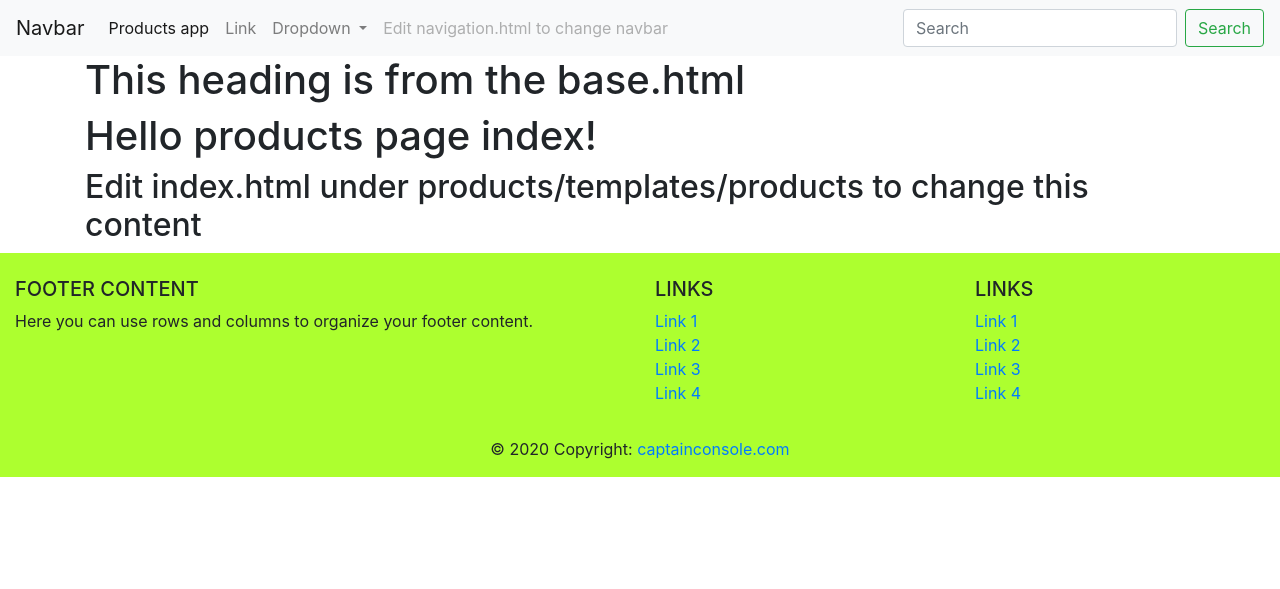
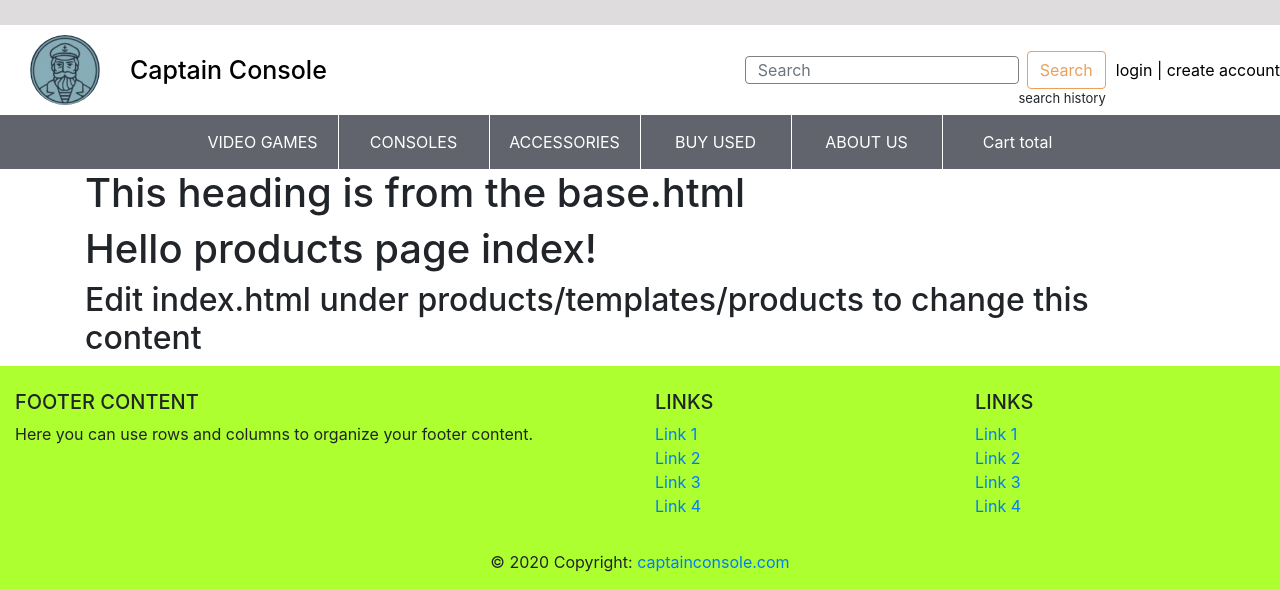
Before and after one commit to gummigun/captainconsole-git, a Django app: page / in a window 1280 px wide. Shown: the top 589 px of the page. Run offline with Django 3.2, Linux system fonts and the light colour scheme; data that the repository does not hold is empty; some libraries are stand-ins or nearby versions.

Commit message:
feat: created the header template

```diff
--- /dev/null
+++ b/src/static/css/header.css
@@ -0,0 +1,149 @@
+body {
+  background-color: white;
+  margin: 0;
+}
+
+a:hover {
+  color: white;
+  text-decoration: none;
+}
+
+
+.Header {
+  display: flex;
+  flex-direction: column;
+}
+
+.Header_logo {
+  width: 70px;
+  height: 70px;
+  border-radius: 100%;
+  margin: 0px 30px
+}
+
+.Header__beautySpace {
+  background-color: #dedcdc;
+  height: 25px;
+  width: 100%;
+}
+
+.Header__body {
+  background-color: white;
+  height: 90px;
+  width: 100%;
+  display: flex;
+  flex-direction: row;
+  align-items: center;
+}
+
+.Header__logoImg {
+  width: 50px;
+  height: 50px;
+  margin: 0px 40px 0px 60px;
+}
+
+.Header__title {
+  margin: 0px 45px 0px 0px;
+  color: black;
+  font-size: 25px;
+}
+
+
+.Header__searchForm {
+  height: 28px;
+  border: 1px solid grey;
+  border-radius: 4px;
+}
+
+.Header__searchWrapper {
+  display: flex;
+  flex-flow: column;
+  align-items: flex-end;
+  margin-top: 20px;
+  flex: 1;
+}
+
+.Header__searchWrapperInner {
+  width: 100%;
+  display: flex;
+  justify-content: flex-end;
+  align-items: center;
+}
+
+.Header__searchButton {
+  background-color: white;
+  color: #ECA05A;
+  border-color: #ECA05A;
+}
+
+.Header__searchButton:active {
+  background-color: #ECA05A;
+  border-color: #ECA05A;
+  color: white;
+}
+
+.Header__searchButton:hover {
+  background-color: #ECA05A;
+  border-color: #ECA05A;
+  color: white;
+}
+.Header__searchHistory{
+  font-size: 13px;
+}
+
+.Header__userWrapper {
+  margin-left: 10px;
+}
+
+.User__login {
+  border: none;
+  background-color: white;
+  padding: 0;
+
+}
+
+.User__login:hover{
+  color:  #ECA05A;
+}
+
+.User__createAccount {
+  border: none;
+  background-color: white;
+  padding: 0;
+
+}
+.User__createAccount:hover {
+  color:  #ECA05A;
+}
+
+.Header__navbar {
+  background-color: #61646d;
+  width: 100%;
+  display: flex;
+  justify-content: center;
+}
+
+.Header__navbarBorder {
+  display: block;
+  background-color: #FFFFFF;
+  width: 1px;
+}
+
+.Header__navbarItem {
+  width: 150px;
+  display: flex;
+  justify-content: center;
+  align-items: center;
+  color: white;
+  height: 100%;
+  padding: 15px;
+}
+
+.Header__navbarItem:active {
+  background-color: lightgrey
+}
+
+.Header__navbarItem:hover {
+  background-color: lightgrey;
+  color: #61646d;
+}
--- a/src/templates/base.html
+++ b/src/templates/base.html
@@ -1,14 +1,16 @@
 {% load static %}
 <!DOCTYPE html>
 <html lang="en">
+
 <head>
     <meta charset="UTF-8">
     <title>Title</title>
     <link rel="stylesheet" href="https://stackpath.bootstrapcdn.com/bootstrap/4.4.1/css/bootstrap.min.css" integrity="sha384-Vkoo8x4CGsO3+Hhxv8T/Q5PaXtkKtu6ug5TOeNV6gBiFeWPGFN9MuhOf23Q9Ifjh" crossorigin="anonymous">
     <link rel="stylesheet" href="{% static 'css/main.css' %}">
+    <link rel="stylesheet" href="{% static 'css/header.css' %}">
 </head>
 <body>
-    {% include 'navigation.html' %}
+    {% include 'header.html' %}
     <div class="container">
         <h1>This heading is from the base.html</h1>
         {% block content %}
--- /dev/null
+++ b/src/templates/header.html
@@ -0,0 +1,64 @@
+{% load static %}
+<header class="Header">
+  <div class="Header__beautySpace"></div>
+
+  <div class="Header__body">
+    <a href="#"><img class="Header_logo" src="{% static "images/captain_console.png" %}" alt="Captain Console logo"></img></a>
+    <a href="#"><h1 class="Header__title">Captain Console</h1></a>
+    <div class="Header__searchWrapper">
+      <!--
+          <div class="Header__searchWrapperInner">
+          <input class="Header__searchForm" type="text"  name="search">
+          <button class="Header__searchButton">search</button>
+        </div>
+ -->
+ <form class="form-inline my-2 my-lg-0">
+  <input class="Header__searchForm form-control mr-sm-2" type="search" placeholder="Search" aria-label="Search">
+  <button class="Header__searchButton btn btn-outline my-2 my-sm-0" type="submit">Search</button>
+</form>
+      <span class="Header__searchHistory">search history</span>
+    </div>
+    <div class="Header__userWrapper">
+      <a href="#login_page"><button class="User__login">login |</button></a>
+        <a href="#create_account_page"> <button class="User__createAccount">create account</button></a>
+    </div>
+  </div>
+
+
+  <div class="Header__navbar">
+    <a href="#" class="Header__navbarItem">
+      VIDEO GAMES
+    </a>
+
+    <span class="Header__navbarBorder"></span>
+
+    <a href="#"class="Header__navbarItem">
+      CONSOLES
+    </a>
+
+    <span class="Header__navbarBorder"></span>
+
+    <a href="#" class="Header__navbarItem">
+      ACCESSORIES
+    </a>
+
+    <span class="Header__navbarBorder"></span>
+
+    <a href="#" class="Header__navbarItem">
+      BUY USED
+    </a>
+
+    <span class="Header__navbarBorder"></span>
+
+    <a href="#" class="Header__navbarItem">
+      ABOUT US
+    </a>
+
+    <span class="Header__navbarBorder"></span>
+
+    <a href="#" class="Header__navbarItem">
+      Cart total
+    </a>
+  </div>
+
+</header>
--- a/src/templates/navigation.html
+++ /dev/null
@@ -1,35 +0,0 @@
-<nav class="navbar navbar-expand-lg navbar-light bg-light">
-    <a class="navbar-brand" href="#">Navbar</a>
-    <button class="navbar-toggler" type="button" data-toggle="collapse" data-target="#navbarSupportedContent" aria-controls="navbarSupportedContent" aria-expanded="false" aria-label="Toggle navigation">
-        <span class="navbar-toggler-icon"></span>
-    </button>
-
-    <div class="collapse navbar-collapse" id="navbarSupportedContent">
-        <ul class="navbar-nav mr-auto">
-            <li class="nav-item active">
-                <a class="nav-link" href="{% url 'products' %}">Products app <span class="sr-only">(current)</span></a>
-            </li>
-            <li class="nav-item">
-                <a class="nav-link" href="#">Link</a>
-            </li>
-            <li class="nav-item dropdown">
-                <a class="nav-link dropdown-toggle" href="#" id="navbarDropdown" role="button" data-toggle="dropdown" aria-haspopup="true" aria-expanded="false">
-                  Dropdown
-                </a>
-                <div class="dropdown-menu" aria-labelledby="navbarDropdown">
-                    <a class="dropdown-item" href="#">Action</a>
-                    <a class="dropdown-item" href="#">Another action</a>
-                    <div class="dropdown-divider"></div>
-                    <a class="dropdown-item" href="#">Something else here</a>
-                </div>
-            </li>
-            <li class="nav-item">
-                <a class="nav-link disabled" href="#">Edit navigation.html to change navbar</a>
-            </li>
-        </ul>
-        <form class="form-inline my-2 my-lg-0">
-            <input class="form-control mr-sm-2" type="search" placeholder="Search" aria-label="Search">
-            <button class="btn btn-outline-success my-2 my-sm-0" type="submit">Search</button>
-        </form>
-    </div>
-</nav>
```
Also changed, not shown: src/static/images/captain_console.png (added).
